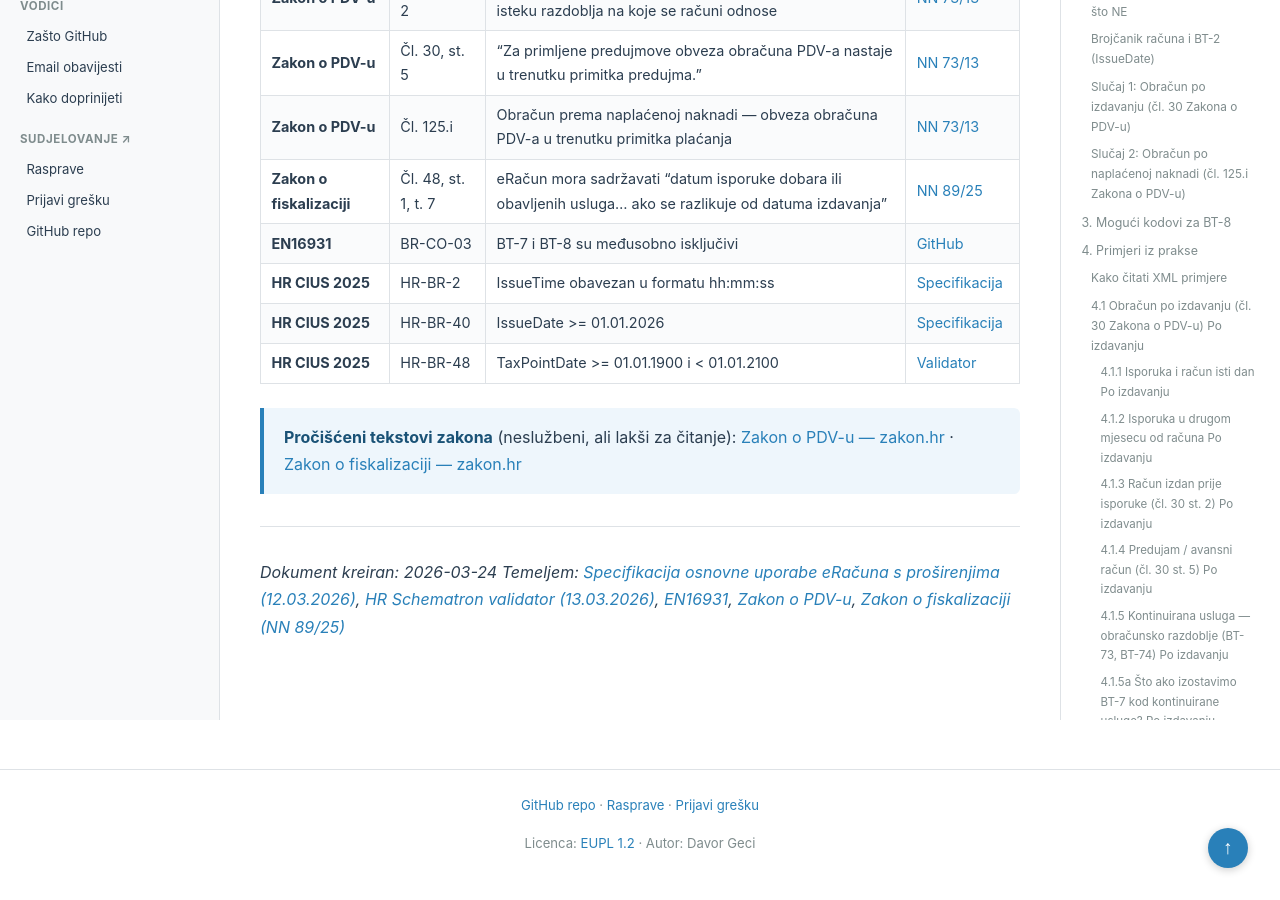
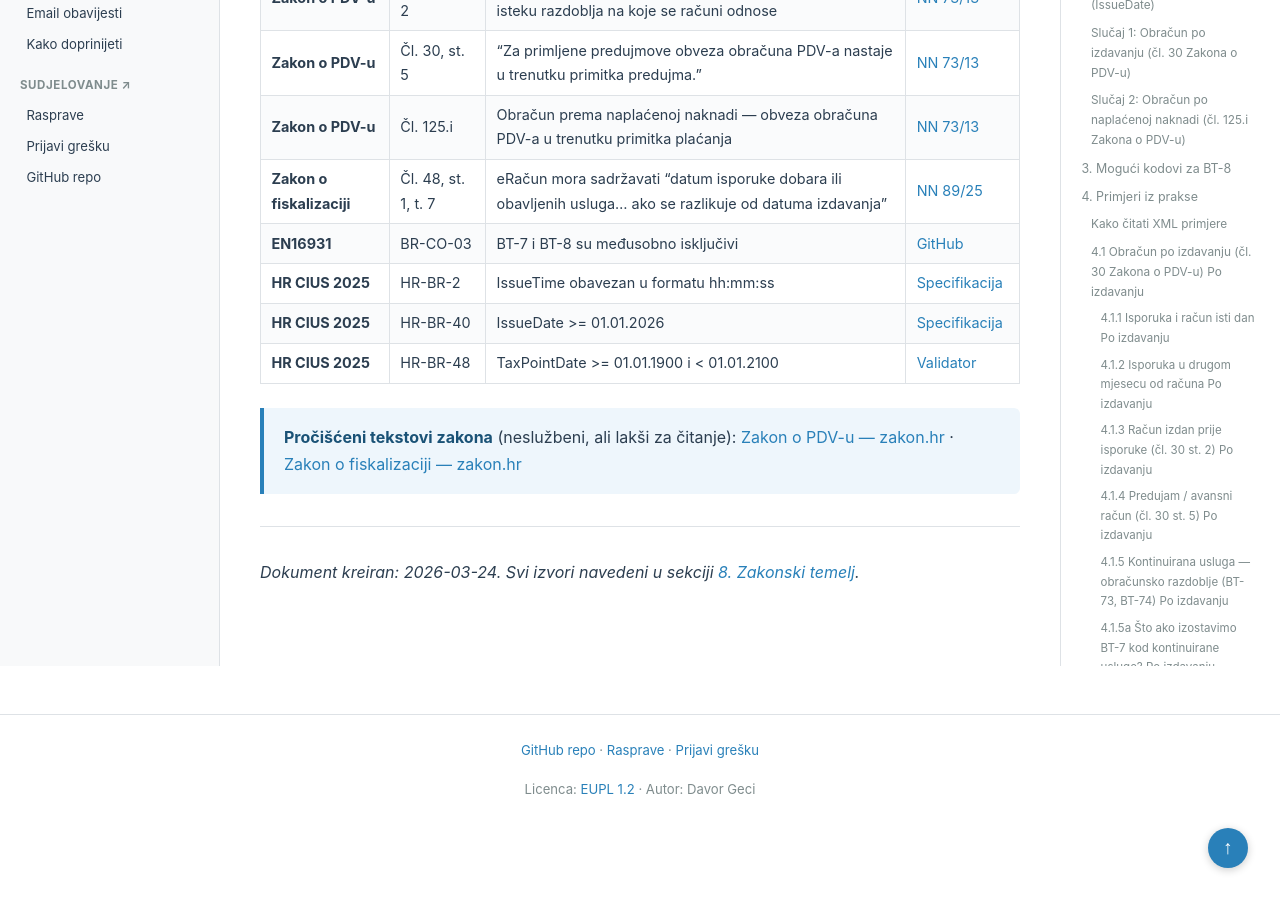
Before and after one commit to dageci/eracun-fiskalizacija-datumi, a Jekyll site: the page built from docs/eracun-datumi-poreza-workflow.md, in a window 1280 px wide and 900 px high, scrolled down 26427 px. Built offline with Jekyll 4.4.1, drawn with Linux system fonts in a browser that asks for light colours.

Commit message:
uklonjen redundantni popis izvora na dnu - referencira sekciju 8

```diff
--- a/docs/eracun-datumi-poreza-workflow.md
+++ b/docs/eracun-datumi-poreza-workflow.md
@@ -903,5 +903,4 @@ Redoslijed elemenata u UBL Invoice XML-u je strogo definiran shemom:
 
 ---
 
-*Dokument kreiran: 2026-03-24*
-*Temeljem: <a href="https://porezna.gov.hr/fiskalizacija/api/dokumenti/196" target="_blank">Specifikacija osnovne uporabe eRačuna s proširenjima (12.03.2026)</a>, <a href="https://porezna.gov.hr/fiskalizacija/api/dokumenti/197" target="_blank">HR Schematron validator (13.03.2026)</a>, <a href="https://github.com/ConnectingEurope/eInvoicing-EN16931" target="_blank">EN16931</a>, <a href="https://narodne-novine.nn.hr/clanci/sluzbeni/2013_06_73_1451.html" target="_blank">Zakon o PDV-u</a>, <a href="https://narodne-novine.nn.hr/clanci/sluzbeni/2025_06_89_1233.html" target="_blank">Zakon o fiskalizaciji (NN 89/25)</a>*
+*Dokument kreiran: 2026-03-24. Svi izvori navedeni u sekciji [8. Zakonski temelj](#8-zakonski-temelj).*
```
Also changed, not shown: eracun-datumi-poreza-workflow.md (+1 -2 lines).
